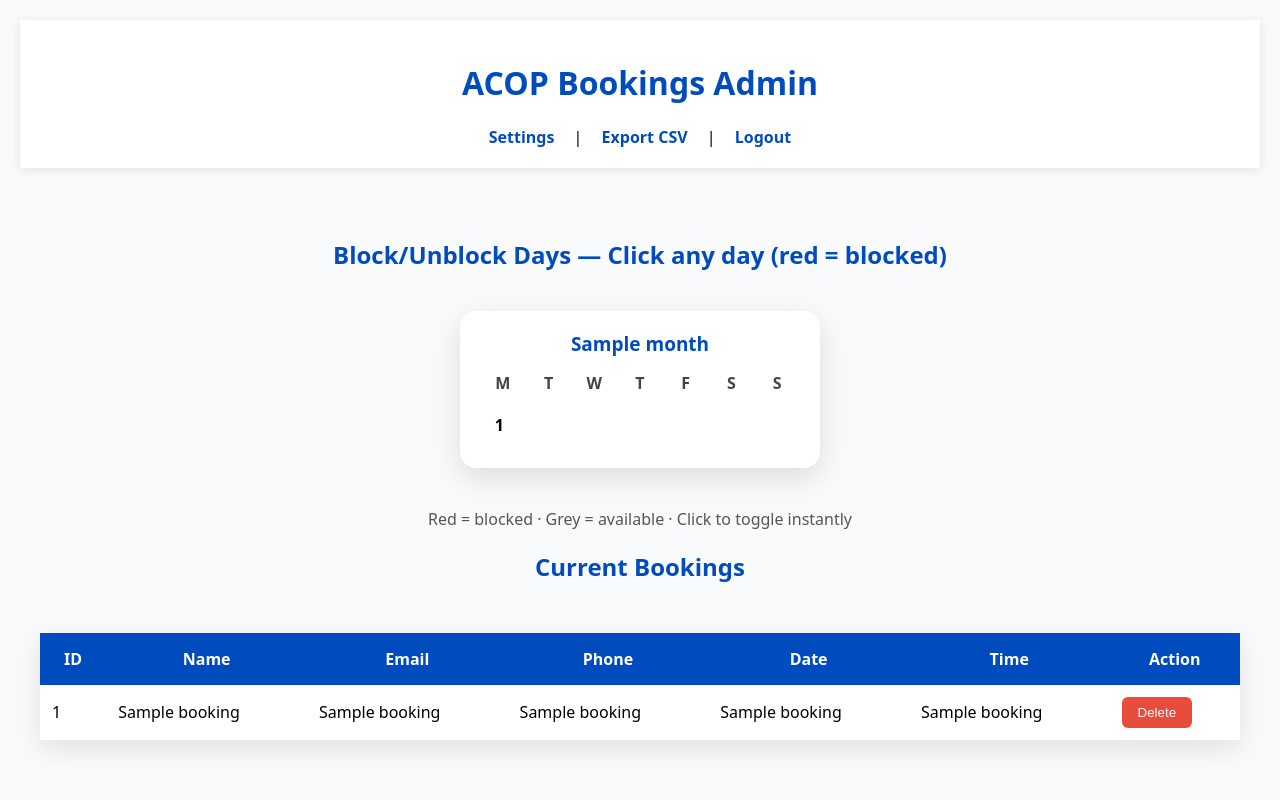
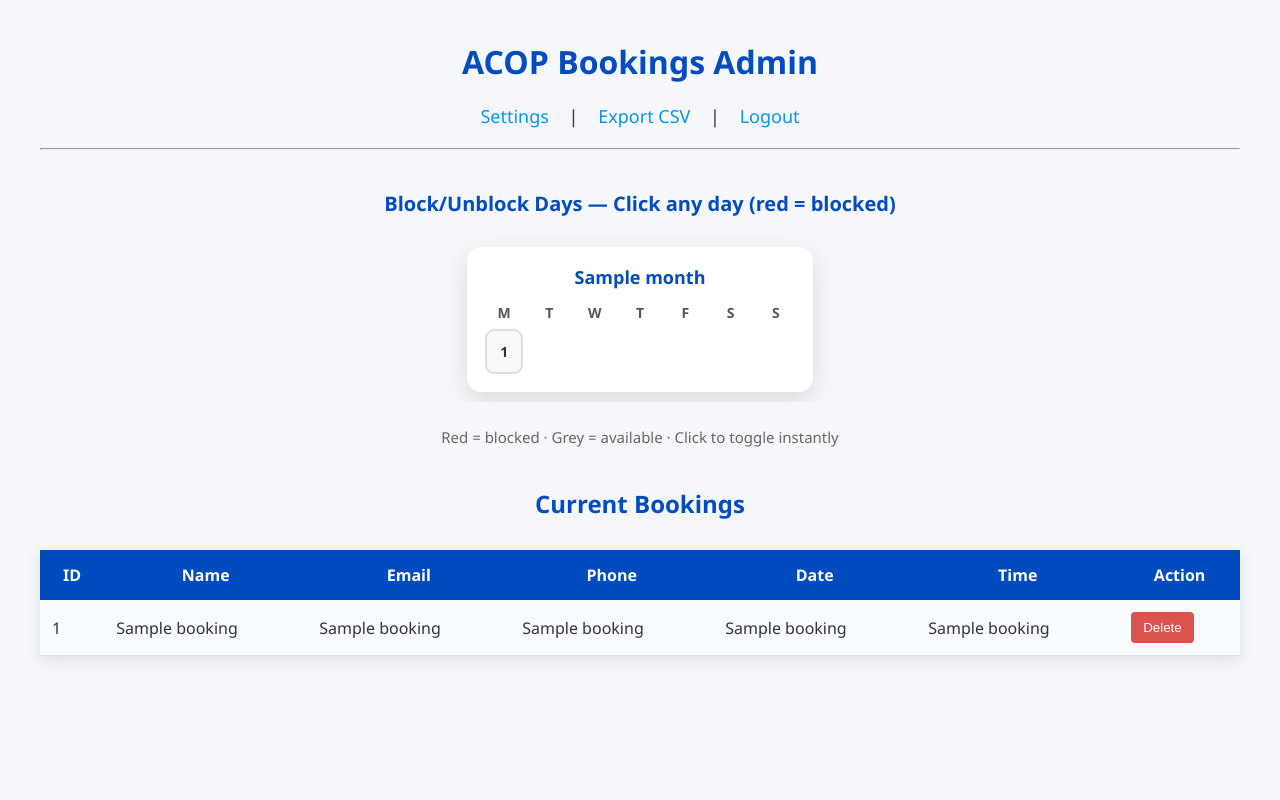
Before and after one commit to misterjcampbell/acop-chatbot-demo, a Python web app: template templates/admin.html in a window 1280 px wide. Run offline with Jinja, Linux system fonts and the light colour scheme; the template is opened without the code that fills it: most values are stand-ins (such as "Sample title", 1, 10 or a date in 2020).

Commit message:
Update admin.html
trying to fixxxxx

```diff
--- a/templates/admin.html
+++ b/templates/admin.html
@@ -5,93 +5,144 @@
     <meta name="viewport" content="width=device-width, initial-scale=1.0">
     <title>ACOP Bookings Admin</title>
     <style>
-        body {font-family: system-ui, sans-serif; background:#f8fafc; margin:0; padding:20px;}
-        h1, h2 {color:#004cbf; text-align:center;}
-        .topbar {text-align:center; padding:20px; background:white; margin-bottom:30px; box-shadow:0 2px 10px rgba(0,0,0,0.1);}
-        .topbar a {margin:0 15px; color:#004cbf; font-weight:600; text-decoration:none;}
-        .container {max-width:1300px; margin:0 auto; padding:20px;}
-        .calendar-grid {display:flex; gap:25px; justify-content:center; flex-wrap:wrap; margin:40px 0;}
-        .month-box {background:white; border-radius:16px; padding:20px; box-shadow:0 10px 30px rgba(0,0,0,0.12); min-width:320px;}
-        .month-title {text-align:center; font-size:19px; font-weight:bold; color:#004cbf; margin-bottom:15px;}
-        .weekdays {display:grid; grid-template-columns:repeat(7,1fr); text-align:center; font-weight:bold; color:#444; margin-bottom:8px;}
-        .days {display:grid; grid-template-columns:repeat(7,1fr); gap:8px; text-align:center;}
-        .day {padding:12px 6px; border-radius:10px; cursor:pointer; font-weight:600; transition: all 0.2s;}
+        body {font-family: 'Segoe UI', sans-serif; margin:40px; background:#f5f7fa; color:#333}
+        h1 {color:#004cbf; text-align:center;}
+        .topbar {text-align:center; margin:20px 0; font-size:18px;}
+        .topbar a {margin:0 15px; color:#0098ea; text-decoration:none;}
+        .topbar a:hover {text-decoration:underline;}
+        .calendar-container {margin:30px auto; max-width:1200px;}
+        .calendar {background:white; padding:20px; border-radius:12px; box-shadow:0 6px 20px rgba(0,0,0,0.1); margin-bottom:40px;}
+        .month {text-align:center; font-size:22px; font-weight:bold; margin-bottom:12px; color:#004cbf;}
+        .days {display:grid; grid-template-columns:repeat(7,1fr); gap:6px; text-align:center;}
+        .day-header {font-weight:bold; padding:10px; background:#eef;}
+        .day {padding:14px 4px; cursor:pointer; border-radius:8px; transition:0.2s; border:2px solid #ddd;}
+        .day.blocked {background:#e74c3c; color:white; border-color:#c0392b;}
+        .day:hover {transform:scale(1.08);}
         .day.empty {visibility:hidden;}
-        .day.blocked {background:#e74c3c !important; color:white !important; border:2px solid #c0392b !important;}
-        .day:not(.empty):hover {transform:scale(1.1);}
-        table {width:100%; border-collapse:collapse; background:white; margin-top:50px; box-shadow:0 8px 25px rgba(0,0,0,0.1);}
-        th {background:#004cbf; color:white; padding:15px;}
-        td {padding:12px; border-bottom:1px solid #eee;}
-        .del {background:#e74c3c; color:white; border:none; padding:8px 16px; border-radius:6px; cursor:pointer;}
+        table {width:100%; border-collapse:collapse; background:white; box-shadow:0 4px 15px rgba(0,0,0,0.1); margin-top:30px;}
+        th {background:#004cbf; color:white; padding:14px;}
+        td {padding:12px; border-bottom:1px solid #ddd; text-align:left;}
+        tr:nth-child(even) {background:#f8fbff;}
+        .del {background:#d9534f; color:white; border:none; padding:8px 12px; border-radius:4px; cursor:pointer;}
+        .empty {text-align:center; color:#888; font-style:italic; padding:40px;}
+        .back {text-align:center; margin:30px;}
     </style>
 </head>
 <body>
+
+    <h1>ACOP Bookings Admin</h1>
     <div class="topbar">
-        <h1>ACOP Bookings Admin</h1>
-        <div>
         <a href="/admin/settings">Settings</a> |
         <a href="/admin/export">Export CSV</a> |
         <a href="/admin/logout">Logout</a>
-        </div>
     </div>
+    <hr>
 
-    <div class="container">
-        <h2>Block/Unblock Days — Click any day (red = blocked)</h2>
-        <div class="calendar-grid">
+    <!-- FIXED COMPACT CALENDAR – MONDAY START, DEC 1 = MONDAY, INSTANT TOGGLE -->
+    <div style="margin:40px 0;">
+        <h2 style="text-align:center; color:#004cbf; margin-bottom:20px; font-size:20px;">
+            Block/Unblock Days — Click any day (red = blocked)
+        </h2>
+        <div style="display:flex; gap:20px; justify-content:center; flex-wrap:wrap; padding:10px; overflow-x:auto;">
             {% for month in calendar_months %}
-            <div class="month-box">
-                <div class="month-title">{{ month.name }}</div>
-                <div class="weekdays">
-                    <div>M</div><div>T</div><div>W</div><div>T</div><div>F</div><div>S</div><div>S</div>
+            <div style="background:#fff; border-radius:14px; padding:18px; box-shadow:0 8px 25px rgba(0,0,0,0.12); min-width:310px;">
+                <div style="text-align:center; font-weight:bold; color:#004cbf; margin-bottom:14px; font-size:18px;">
+                    {{ month.name }}
                 </div>
-                <div class="days">
+                <div style="display:grid; grid-template-columns:repeat(7,1fr); gap:7px; text-align:center; font-size:14px;">
+                    <div style="font-weight:bold; color:#555;">M</div>
+                    <div style="font-weight:bold; color:#555;">T</div>
+                    <div style="font-weight:bold; color:#555;">W</div>
+                    <div style="font-weight:bold; color:#555;">T</div>
+                    <div style="font-weight:bold; color:#555;">F</div>
+                    <div style="font-weight:bold; color:#555;">S</div>
+                    <div style="font-weight:bold; color:#555;">S</div>
+
                     {% for day in month.days %}
                         {% if day.num %}
-                            <div class="day {% if day.blocked %}blocked{% endif %}"
+                            <div class="cal-day"
                                  data-date="{{ day.date }}"
-                                 onclick="toggleDay(this)">
+                                 onclick="toggleDay(this)"
+                                 style="padding:11px 6px; border-radius:9px; cursor:pointer; font-weight:600;
+                                        background:{{ '#e74c3c' if day.blocked else '#f8f9fa' }};
+                                        color:{{ 'white' if day.blocked else '#333' }};
+                                        border:2px solid {{ '#c0392b' if day.blocked else '#ddd' }};">
                                 {{ day.num }}
                             </div>
                         {% else %}
-                            <div class="day empty"></div>
+                            <div></div>
                         {% endif %}
                     {% endfor %}
                 </div>
             </div>
             {% endfor %}
         </div>
-        <p style="text-align:center; color:#555; margin-top:30px;">
+        <p style="text-align:center; margin-top:25px; color:#666; font-size:15px;">
             Red = blocked · Grey = available · Click to toggle instantly
         </p>
-
-        <h2>Current Bookings</h2>
-        {% if bookings %}
-        <table>
-            <tr><th>ID</th><th>Name</th><th>Email</th><th>Phone</th><th>Date</th><th>Time</th><th>Action</th></tr>
-            {% for b in bookings %}
-            <tr>
-                <td>{{ b[0] }}</td><td>{{ b[1] }}</td><td>{{ b[2] }}</td><td>{{ b[3] }}</td>
-                <td>{{ b[4] }}</td><td>{{ b[5] }}</td>
-                <td><button class="del" onclick="if(confirm('Delete?')) location.href='/admin/delete/'+{{ b[0] }}">Delete</button></td>
-            </tr>
-            {% endfor %}
-        </table>
-        {% else %}
-        <p style="text-align:center; color:#888; font-style:italic; padding:50px;">No bookings yet.</p>
-        {% endif %}
     </div>
 
     <script>
-    function toggleDay(el) {
-        const date = el.dataset.date;
+    function toggleDay(element) {
+        const date = element.dataset.date;
         fetch('/admin/toggle_block', {
             method: 'POST',
             headers: {'Content-Type': 'application/json'},
             body: JSON.stringify({date: date})
         })
-        .then(() => el.classList.toggle('blocked'))
-        .catch(() => alert('Error'));
+        .then(() => {
+            // Flip colour instantly (no reload)
+            const isBlocked = element.style.backgroundColor === 'rgb(231, 76, 60)'; // #e74c3c
+            if (isBlocked) {
+                element.style.background = '#f8f9fa';
+                element.style.color = '#333';
+                element.style.border = '2px solid #ddd';
+            } else {
+                element.style.background = '#e74c3c';
+                element.style.color = 'white';
+                element.style.border = '2px solid #c0392b';
+            }
+        })
+        .catch(() => alert('Error – try again'));
     }
     </script>
+    <!-- BOOKINGS TABLE -->
+    <h2 style="text-align:center; color:#004cbf;">Current Bookings</h2>
+    {% if bookings|length == 0 %}
+        <p class="empty">No bookings yet.</p>
+    {% else %}
+    <table>
+        <tr>
+            <th>ID</th><th>Name</th><th>Email</th><th>Phone</th><th>Date</th><th>Time</th><th>Action</th>
+        </tr>
+        {% for b in bookings %}
+        <tr>
+            <td>{{ b[0] }}</td>
+            <td>{{ b[1] }}</td>
+            <td>{{ b[2] }}</td>
+            <td>{{ b[3] }}</td>
+            <td>{{ b[4]|replace('-','/') }}</td>
+            <td>{{ b[5] }}</td>
+            <td>
+                <form method="POST" action="/admin/delete/{{ b[0] }}" style="display:inline"
+                      onsubmit="return confirm('Delete this booking?');">
+                    <button type="submit" class="del">Delete</button>
+                </form>
+            </td>
+        </tr>
+        {% endfor %}
+    </table>
+    {% endif %}
+
+    <script>
+        function toggleDay(date) {
+            fetch('/admin/toggle_block', {
+                method: 'POST',
+                headers: {'Content-Type': 'application/json'},
+                body: JSON.stringify({date: date})
+            }).then(() => location.reload());
+        }
+    </script>
+
 </body>
 </html>
```
